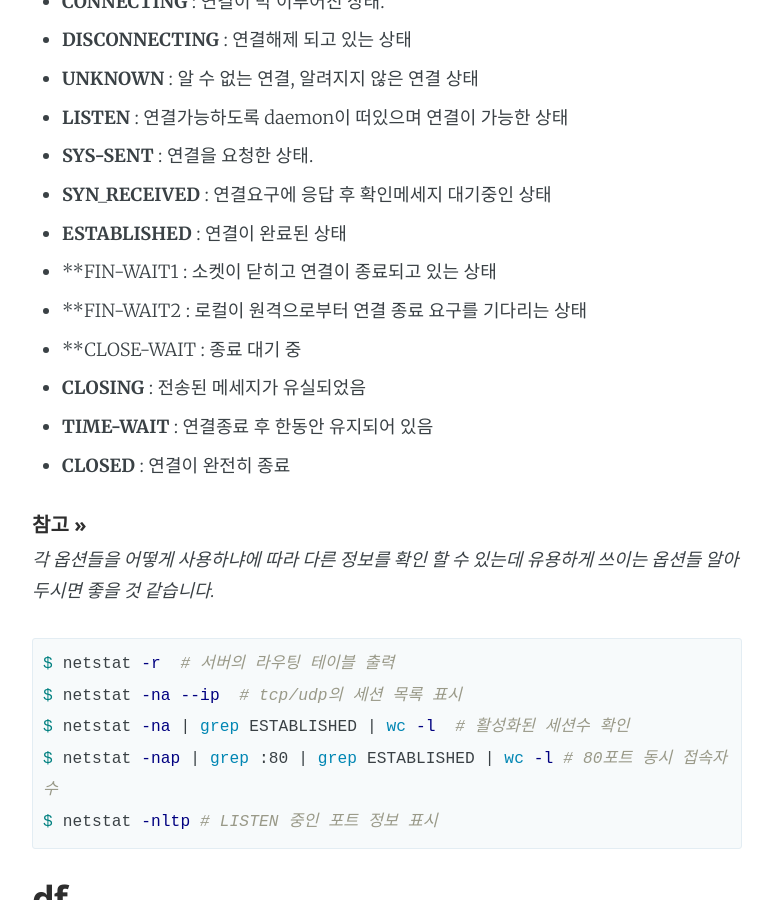
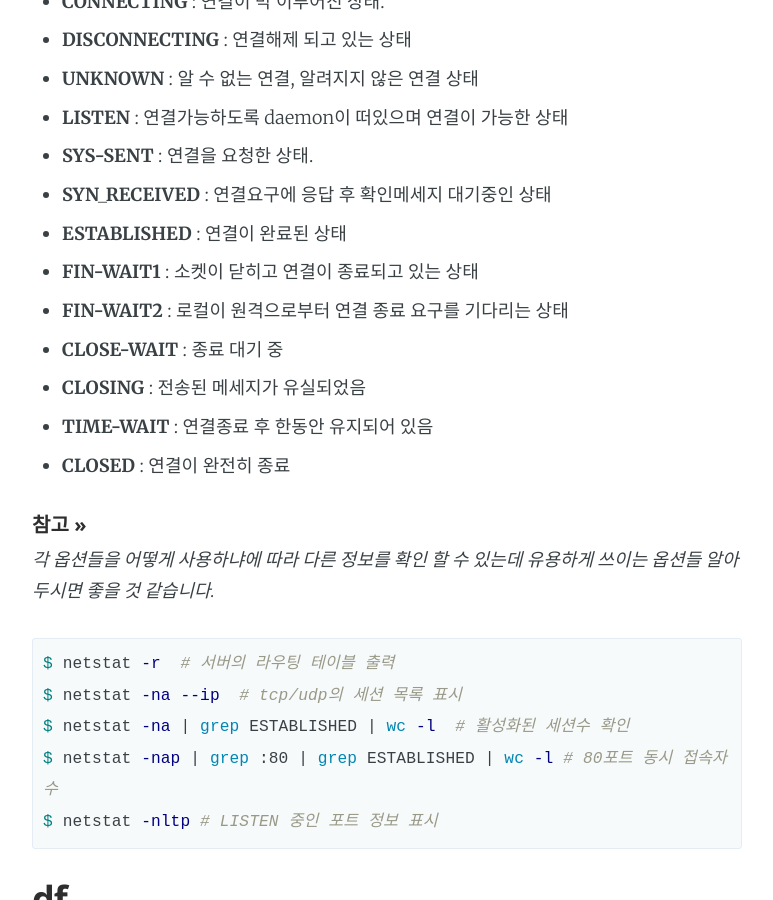
Before and after one commit to whatap/whatap.github.io, a Jekyll site: the page built from _posts/2015-09-03-linux-monitoring.markdown, in a window 1280 px wide and 900 px high, scrolled down 10637 px. Shown: the whole window, without its empty margins (253-1026 px from the left). Built offline with Jekyll 4.4.1, drawn with Linux system fonts in a browser that asks for light colours; Markdown is read by kramdown in place of the engine named in the settings.

Commit message:
오타수정

```diff
--- a/_posts/2015-09-03-linux-monitoring.markdown
+++ b/_posts/2015-09-03-linux-monitoring.markdown
@@ -250,9 +250,9 @@ State
 - **SYS-SENT** : 연결을 요청한 상태.
 - **SYN_RECEIVED** : 연결요구에 응답 후 확인메세지 대기중인 상태
 - **ESTABLISHED** : 연결이 완료된 상태
-- **FIN-WAIT1 : 소켓이 닫히고 연결이 종료되고 있는 상태
-- **FIN-WAIT2 : 로컬이 원격으로부터 연결 종료 요구를 기다리는 상태
-- **CLOSE-WAIT : 종료 대기 중
+- **FIN-WAIT1** : 소켓이 닫히고 연결이 종료되고 있는 상태
+- **FIN-WAIT2** : 로컬이 원격으로부터 연결 종료 요구를 기다리는 상태
+- **CLOSE-WAIT** : 종료 대기 중
 - **CLOSING** : 전송된 메세지가 유실되었음
 - **TIME-WAIT** : 연결종료 후 한동안 유지되어 있음
 - **CLOSED** : 연결이 완전히 종료
```
